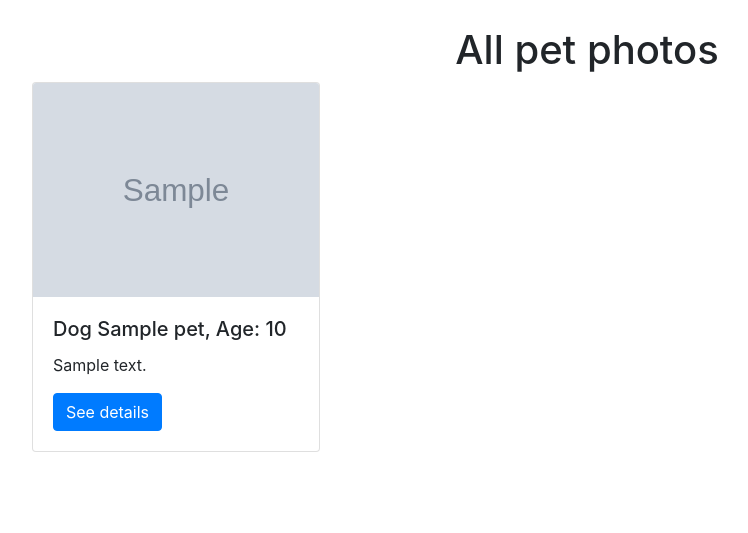
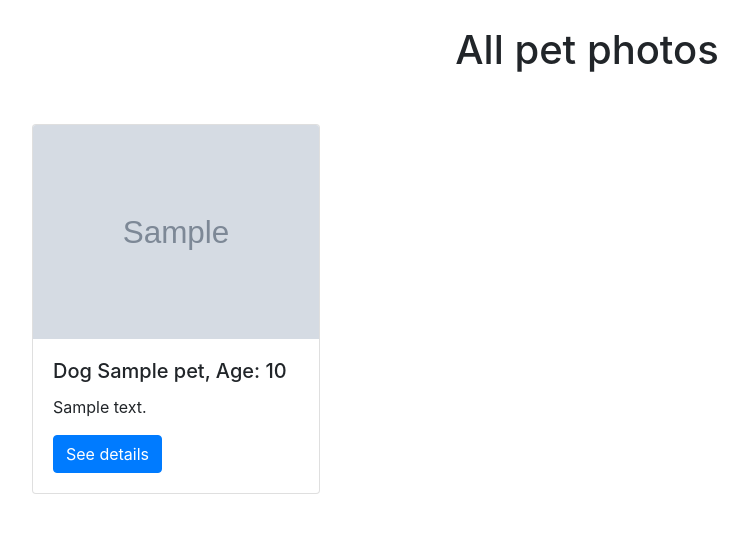
Before and after one commit to StoyanDimStoyanov/repos, a Django app: page /pets/ in a window 1280 px wide. Shown: the part 56-589 px from the top of the page, without its empty margins (53-801 px from the left). Run offline with Django 3.2, Linux system fonts and the light colour scheme; a user stored in the database is signed in; tables that the repository leaves empty hold one stand-in row (values such as "Sample post"); grey boxes marked "Sample" are stand-in pictures; some libraries are stand-ins or nearby versions.

Commit message:
added css file

```diff
--- a/workshop1/pets/models.py
+++ b/workshop1/pets/models.py
@@ -22,7 +22,7 @@ class Pet(models.Model):
     name = models.CharField(max_length=6)
     age = models.PositiveIntegerField()
     description = models.TextField(blank=True, max_length=100)
-    image_url = models.URLField(blank=False, )
+    image_url = models.URLField(blank=False)
     date_created = models.DateTimeField(auto_now=True)
     username = models.ForeignKey(User, on_delete=models.CASCADE)
 
--- a/workshop1/static/css/main.css
+++ b/workshop1/static/css/main.css
@@ -1,6 +1,9 @@
+/*!*img{*!*/
+/*!*    margin: 20px;*!*/
+#pet_div{
+    margin-bottom: 20px;
+
+}
 h1{
-    color: blue;
+    margin-bottom: 50px;
 }
-.pet-photo{
-    max-height: 30px;
-}
--- a/workshop1/templates/pets/pets.html
+++ b/workshop1/templates/pets/pets.html
@@ -9,7 +9,7 @@
     <link rel="icon" type="image/png" href="https://pluspng.com/img-png/instagram-png-instagram-png-icon-1024.png">
     <link rel="stylesheet" href="https://stackpath.bootstrapcdn.com/font-awesome/4.7.0/css/font-awesome.min.css"
           integrity="sha384-wvfXpqpZZVQGK6TAh5PVlGOfQNHSoD2xbE+QkPxCAFlNEevoEH3Sl0sibVcOQVnN" crossorigin="anonymous">
-    <link rel="stylesheet" href="{% static 'main.css' %}">
+    <link rel="stylesheet" href="{% static 'css/main.css' %}">
 </head>
 <body>
 
@@ -46,7 +46,7 @@
     <h1 class='text-center'>All pet photos</h1>
     <div class="row">
         {% for pet in all_pets %}
-            <div class="col-lg-4">
+            <div id="pet_div" class="col-lg-4">
                 <div class="card" style="width: 18rem;">
                     <img src="{{ pet.image_url }}" class="card-img-top pet-photo"
                          alt="The photo of {{ pet.name }} is not available at the moment. Please, excuse us.">
--- a/workshop1/workshop1/settings.py
+++ b/workshop1/workshop1/settings.py
@@ -86,7 +86,7 @@ DATABASES = {
 
     'default': {
         'ENGINE': 'django.db.backends.postgresql',
-        'NAME': 'django_DB',
+        'NAME': 'postgres',
         'USER': 'postgres',
         'PASSWORD': 'admin123',
         'HOST': '127.0.0.1',
@@ -133,7 +133,7 @@ USE_TZ = True
 
 STATIC_URL = '/static/'
 STATICFILES_DIRS = [
-    BASE_DIR / "static"]
+    BASE_DIR / "static", ]
 
 MEDIA_URL = '/media/'
 MEDIA_ROOT = join(BASE_DIR, 'media/')
```
Also changed, not shown: workshop1/pets/migrations/0008_auto_20201123_2327.py (added), workshop1/pets/migrations/0009_auto_20201123_2331.py (added).
